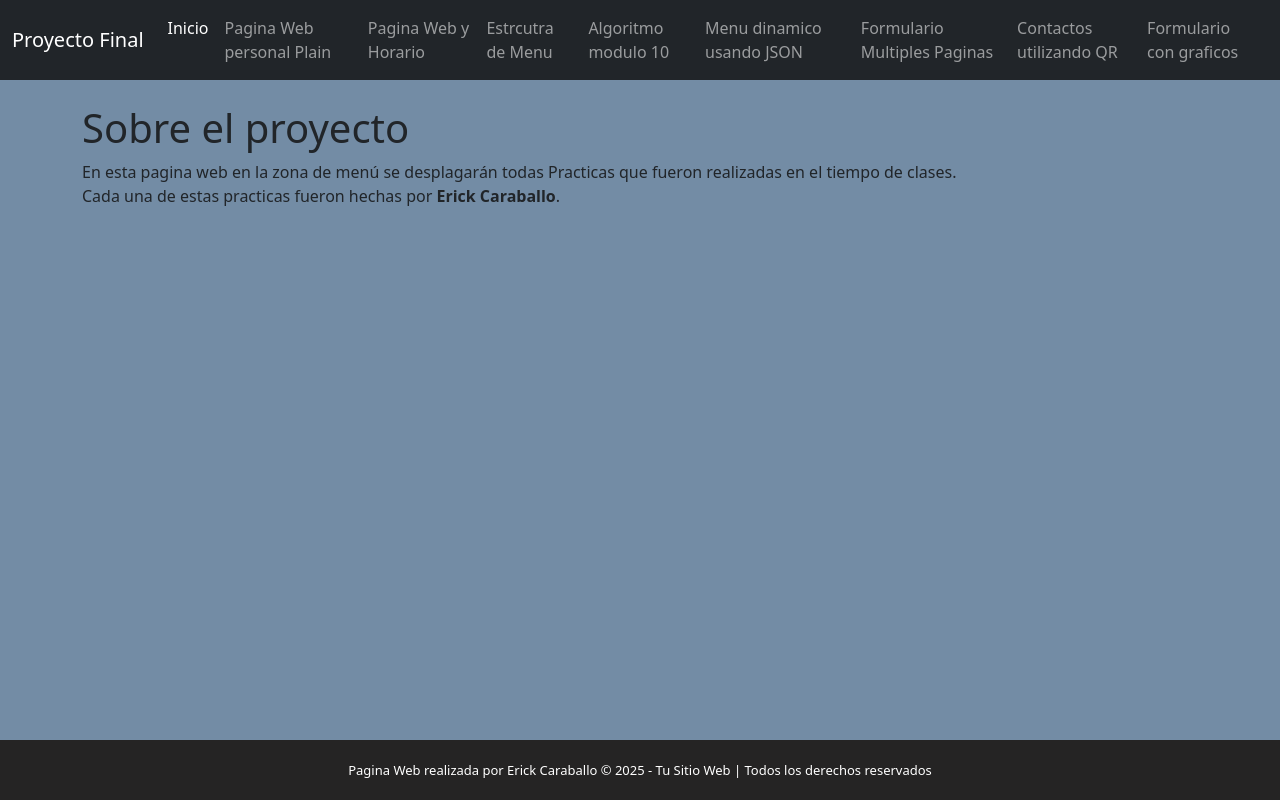
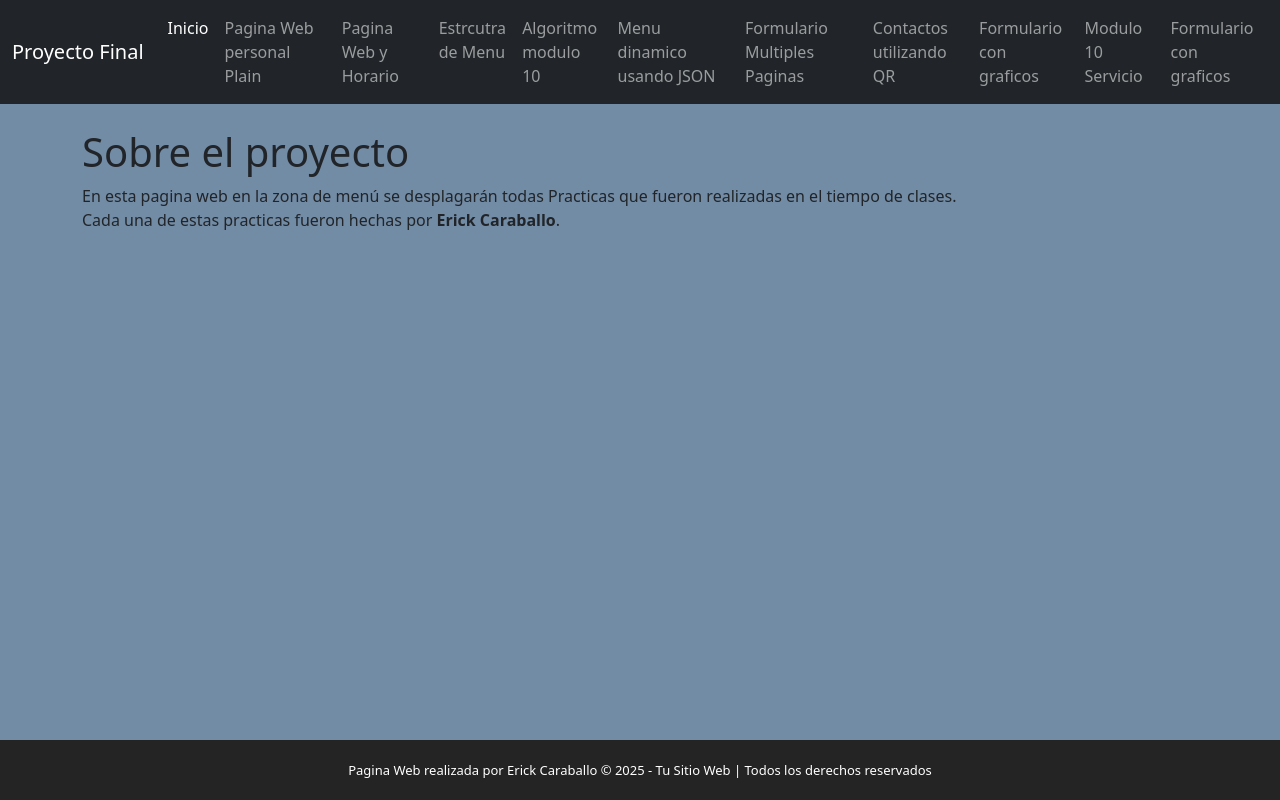
Before and after one commit to ErickJCTUni/PROYECTO-FINAL, a plain HTML site: page index.html in a window 1280 px wide. Drawn offline with nearby package versions, Linux system fonts and the light colour scheme.

Commit message:
Agregando las otras opciones

```diff
--- a/index.html
+++ b/index.html
@@ -64,6 +64,12 @@
             <li class="nav-item">
             <a class="nav-link" href="https://erickjctuni.github.io/Graficos/">Formulario con graficos</a>
           </li>
+            <li class="nav-item">
+            <a class="nav-link" href="https://erickjctuni.github.io/Graficos/">Modulo 10 Servicio </a>
+          </li>
+            <li class="nav-item">
+            <a class="nav-link" href="https://erickjctuni.github.io/Graficos/">Formulario con graficos</a>
+          </li>
         </ul>
       </div>
     </div>
```
